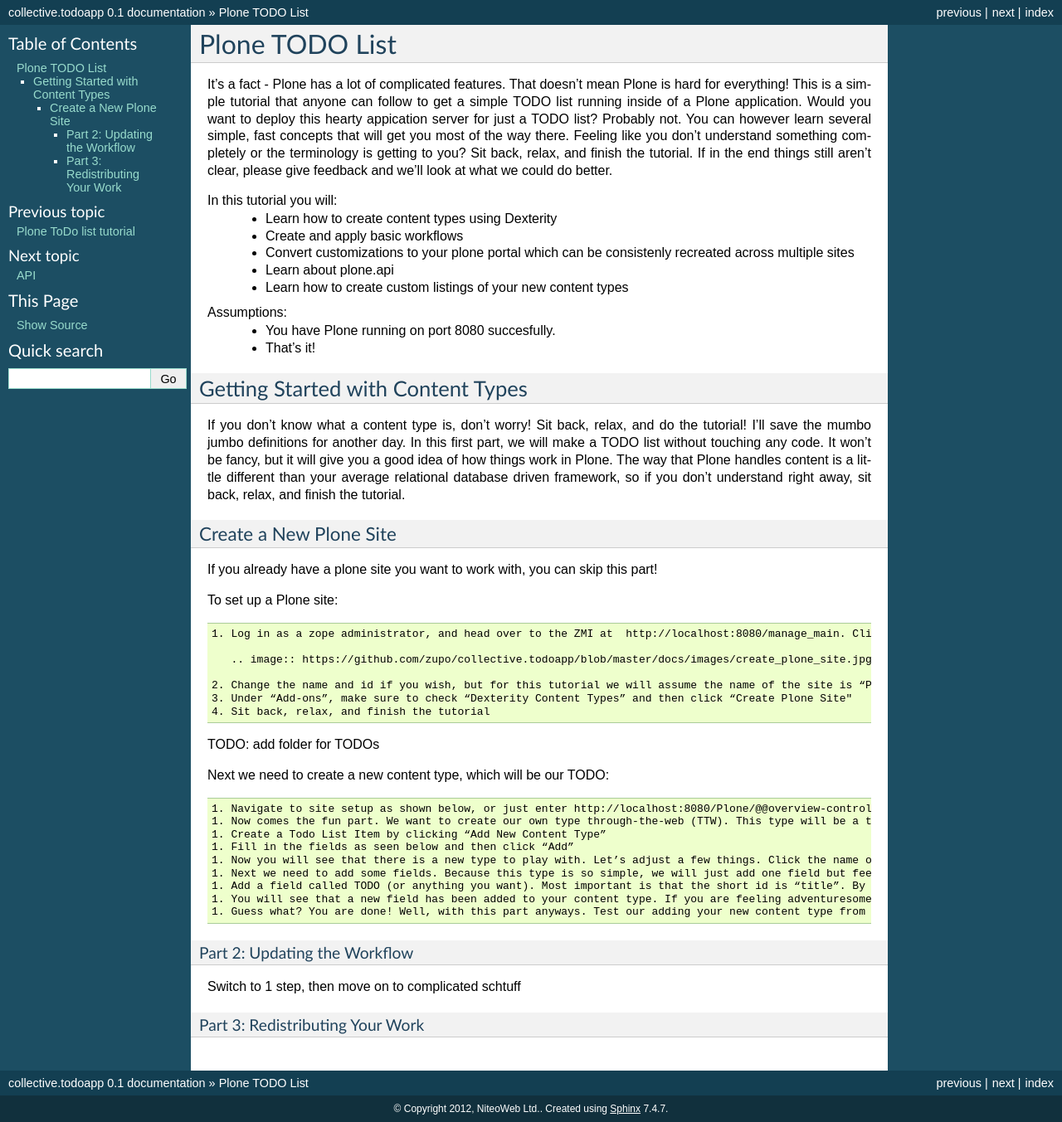
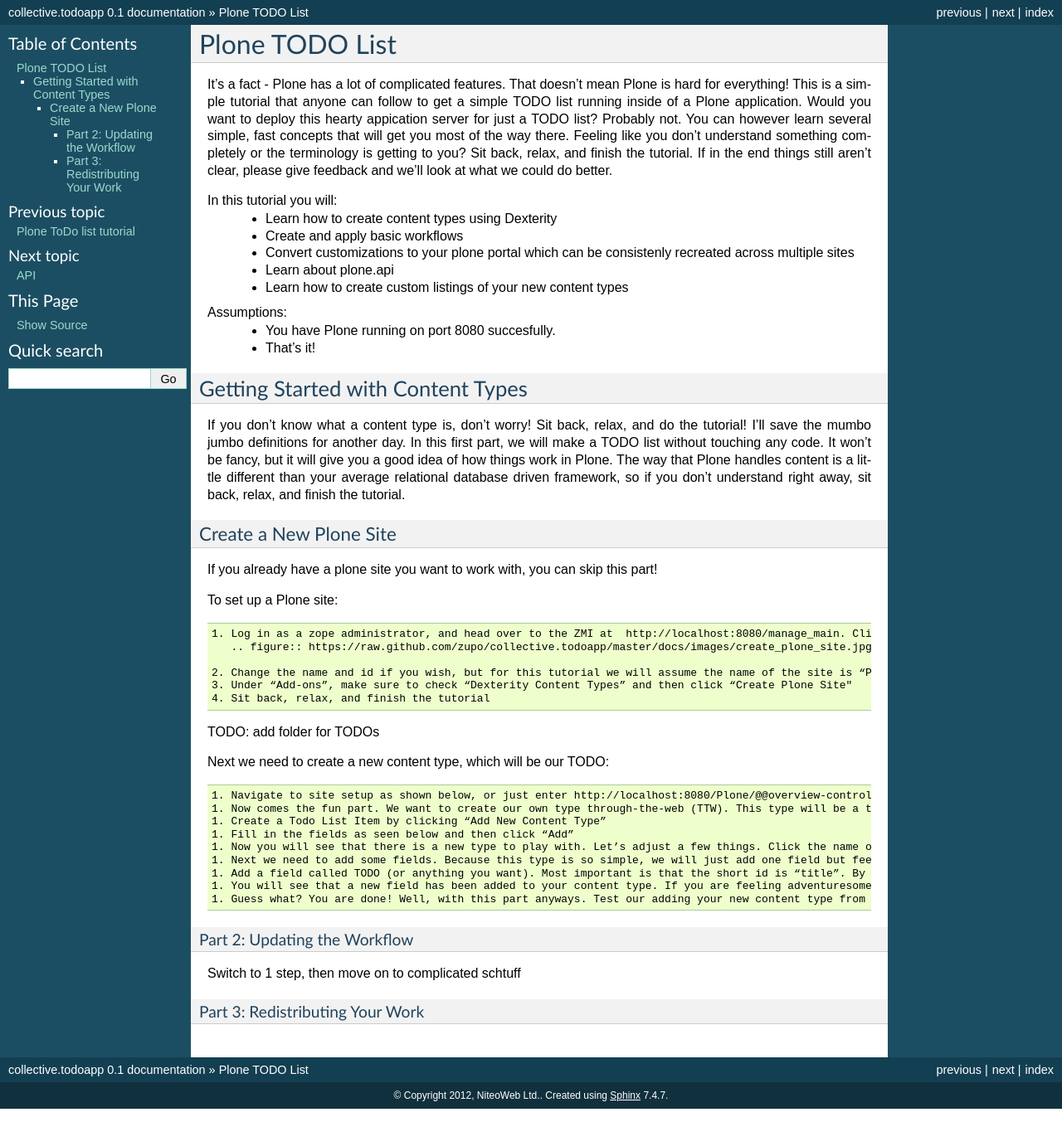
Before and after one commit to collective/tutorial.todoapp, a Sphinx documentation site: the page built from docs/tutorial.rst, in a window 1280 px wide. Shown: the whole page at 83% size. Built offline with Sphinx 7.4.7, drawn with Linux system fonts in a browser that asks for light colours; some of the changed lines change nothing that is shown.

Commit message:
Update docs/tutorial.rst

```diff
--- a/docs/tutorial.rst
+++ b/docs/tutorial.rst
@@ -25,8 +25,7 @@
 To set up a Plone site::
 
   1. Log in as a zope administrator, and head over to the ZMI at  http://localhost:8080/manage_main. Click “Add Plone Site”
-
-     .. image:: https://github.com/zupo/collective.todoapp/blob/master/docs/images/create_plone_site.jpg
+     .. figure:: https://raw.github.com/zupo/collective.todoapp/master/docs/images/create_plone_site.jpg
 
   2. Change the name and id if you wish, but for this tutorial we will assume the name of the site is “Plone” and is located at http://localhost:8080/Plone
   3. Under “Add-ons”, make sure to check “Dexterity Content Types” and then click “Create Plone Site"
```
